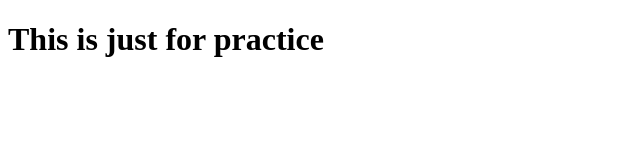
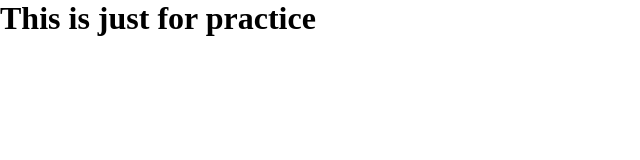
Before and after one commit to Backend-Aditya/github_practice, a plain HTML site: page index.html in a window 1280 px wide. Shown: the whole page, without its empty margins (0-640 px from the left). Drawn offline with Linux system fonts and the light colour scheme.

Commit message:
updated index.html &and created new file style.css

```diff
--- a/index.html
+++ b/index.html
@@ -3,6 +3,7 @@
 <head>
     <meta charset="UTF-8">
     <meta name="viewport" content="width=device-width, initial-scale=1.0">
+    <link rel="stylesheet" href="style.css">
     <title>Git Tutorial</title>
 </head>
 <body>
--- /dev/null
+++ b/style.css
@@ -0,0 +1,7 @@
+* {
+    margin: 0;
+    padding: 0;
+}
+h1 {
+    color: black;
+}
```
